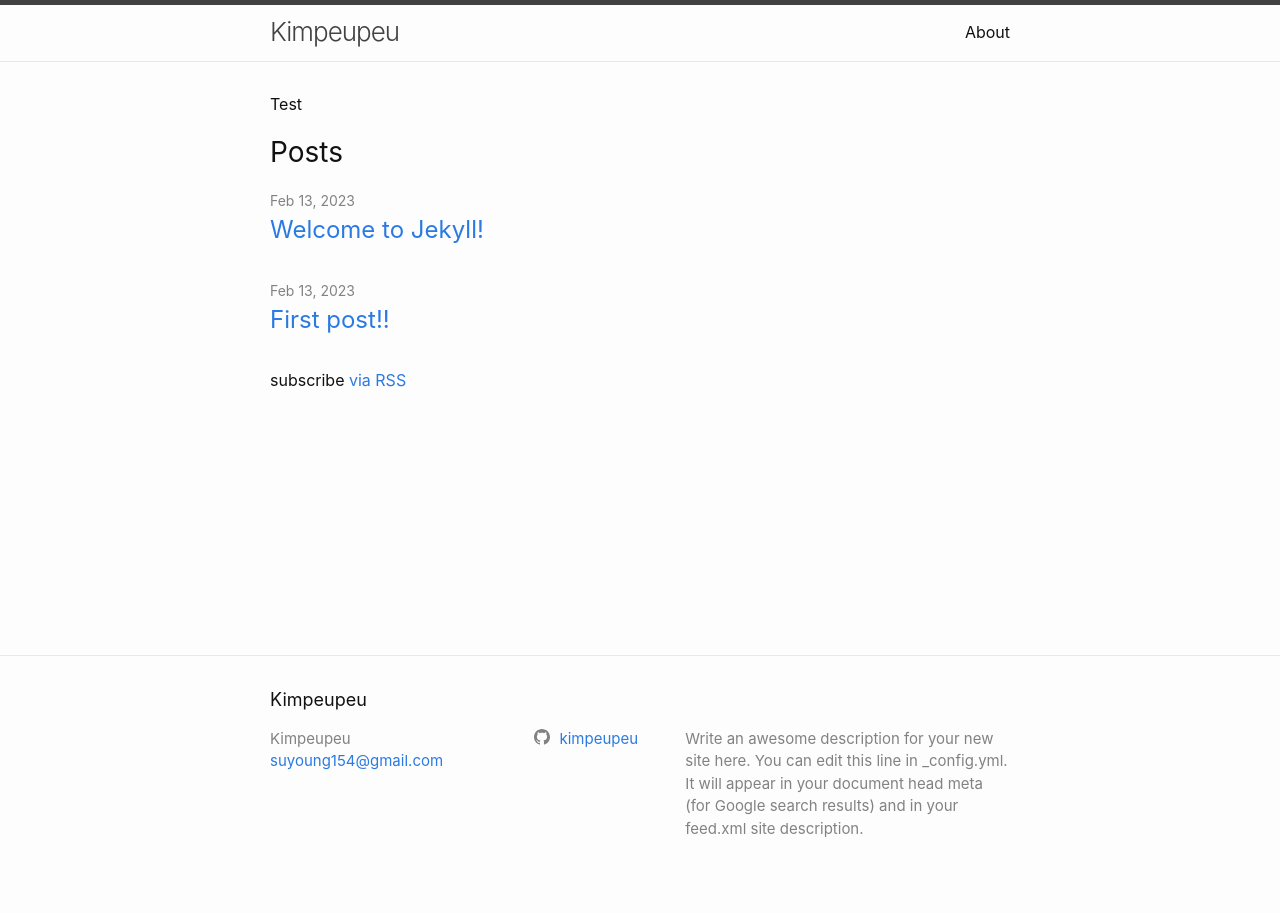
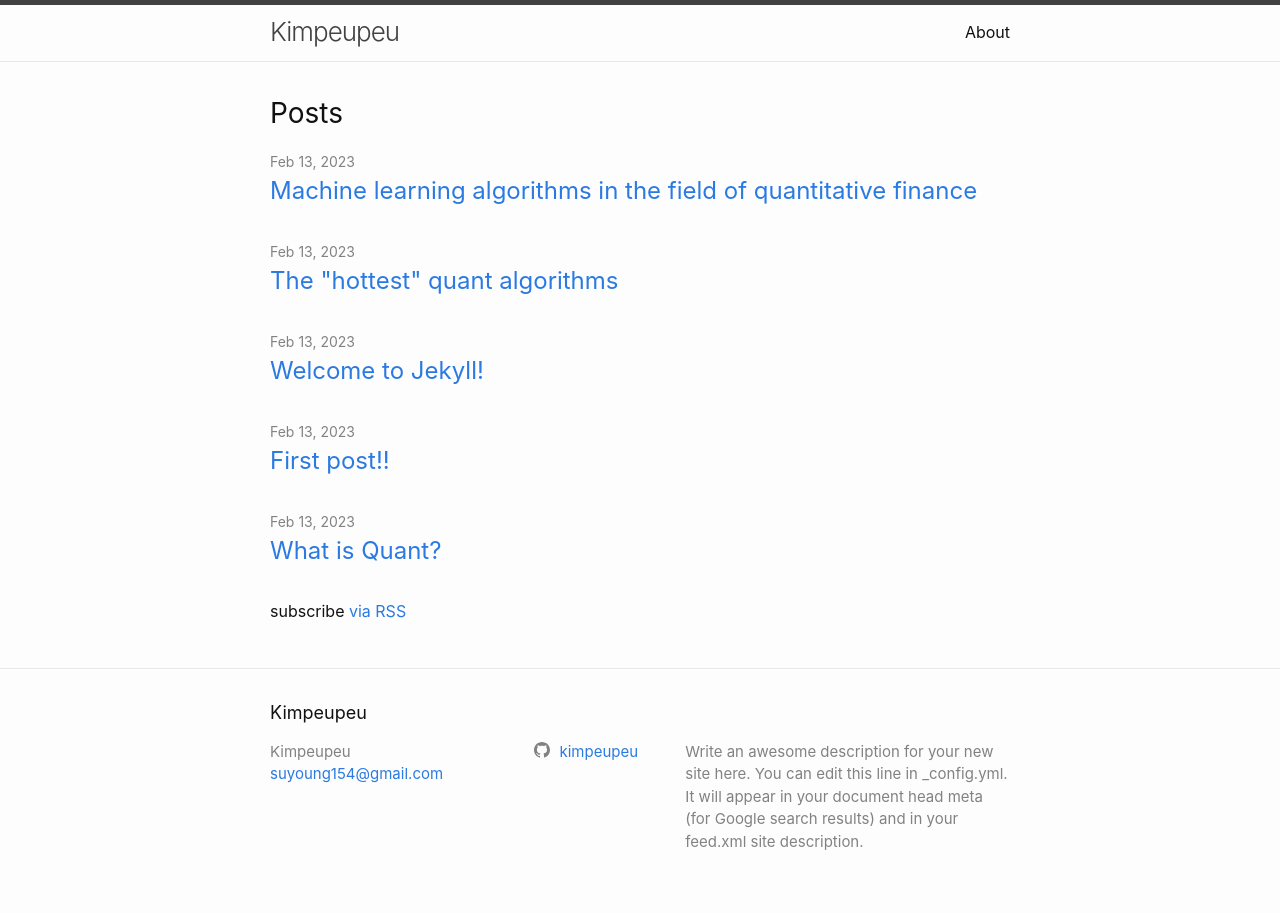
Before and after one commit to kimpeupeu/kimpeupeu.github.io, a Jekyll site: the page built from index.markdown, in a window 1280 px wide. Built offline with Jekyll 4.4.1, drawn with Linux system fonts in a browser that asks for light colours; part of the change alters nothing that is shown.

Commit message:
Added some posts

```diff
--- /dev/null
+++ b/_posts/2023-02-13-hottest-quant-algorithms.markdown
@@ -0,0 +1,16 @@
+---
+layout: post
+title: 'The "hottest" quant algorithms'
+date: 2023-02-13 17:00:00 +0900
+categories: Quant
+---
+
+The "hottest" quant algorithms can vary depending on the current market conditions, the availability of data, and the overall trend in the financial industry. However, some algorithms and techniques that are commonly used in the field of quantitative finance include:
+
+1. Machine learning algorithms: These algorithms are used to analyze large amounts of data and make predictions about future market trends and behavior. Popular machine learning algorithms include decision trees, random forests, neural networks, and support vector machines.
+2. High-frequency trading algorithms: These algorithms use advanced computer systems to execute trades at extremely high speeds, taking advantage of small price discrepancies in financial markets.
+3. Statistical arbitrage algorithms: These algorithms use statistical methods to identify mispricings in the market and execute trades based on the expectation that prices will revert to their fair value.
+4. Portfolio optimization algorithms: These algorithms use mathematical models to optimize the composition of an investment portfolio, taking into account factors such as risk, expected return, and diversification.
+5. Algorithmic trading: This involves the use of computer programs to execute trades based on pre-defined rules and algorithms. Algorithmic trading is widely used in financial markets, especially in high-frequency trading, and can help investors execute trades quickly and efficiently.
+
+It's important to note that the use of algorithms in the financial industry is constantly evolving, and new techniques and algorithms are being developed all the time. The "hottest" algorithm can change rapidly, and it is essential for quants and financial professionals to stay up-to-date with the latest developments in the field.
--- /dev/null
+++ b/_posts/2023-02-13-machine-learning-algorithms-in-the-field-of-quantitative-finance.markdown
@@ -0,0 +1,17 @@
+---
+layout: post
+title: "Machine learning algorithms in the field of quantitative finance"
+date: 2023-02-13 20:00:00 +0900
+categories: Quant
+---
+
+Here are some commonly used machine learning algorithms in the field of quantitative finance:
+
+- Decision trees: Decision trees are a simple yet powerful machine learning algorithm that can be used to model complex relationships between inputs and outputs. They can be used to make predictions about financial markets and help with asset allocation decisions.
+- Random forests: Random forests are an extension of decision trees, using multiple decision trees to improve the accuracy of predictions. They can handle high-dimensional data and are widely used in finance for tasks such as predicting stock prices and credit risk analysis.
+- Neural networks: Neural networks are a type of machine learning algorithm inspired by the structure and function of the human brain. They can be used to model complex relationships between inputs and outputs, and are particularly useful for financial time series prediction tasks.
+- Support vector machines (SVMs): SVMs are a type of machine learning algorithm that can be used to classify data into different categories. They are often used in finance for tasks such as credit risk analysis and fraud detection.
+- K-nearest neighbors (KNN): KNN is a simple and effective machine learning algorithm that can be used for classification and regression tasks. It is often used in finance for tasks such as stock price prediction and credit scoring.
+- Gradient Boosting: Gradient Boosting is an ensemble machine learning algorithm that builds decision trees one after another, improving the model at each iteration. It is often used in finance for tasks such as stock price prediction and portfolio optimization.
+
+These are just a few examples of the many machine learning algorithms that are used in the field of quantitative finance. The choice of algorithm will depend on the specific task and the type of data available. It's important to carefully evaluate the strengths and weaknesses of each algorithm to determine the best approach for a given problem.
--- /dev/null
+++ b/_posts/2023-02-13-what-is-qaunt.markdown
@@ -0,0 +1,12 @@
+---
+layout: post
+title: "What is Quant?"
+date: 2023-02-13 13:00:00 +0900
+categories: Quant
+---
+
+Quant is a term that is commonly used in the field of finance and refers to quantitative finance or quantitative analysis. It refers to a systematic and mathematical approach to making investment decisions, often using statistical models and computer algorithms to analyze financial data and make predictions about future market trends and behavior.
+
+Quantitative finance involves the use of mathematical models and statistical techniques to evaluate financial instruments and portfolios, predict market behavior, and make investment decisions. This approach can help reduce the subjectivity and emotional biases that can impact investment decisions and help investors make more informed and data-driven decisions.
+
+Quantitative analysis can be applied to a wide range of financial instruments and markets, including stocks, bonds, commodities, currencies, and derivatives. It is widely used in investment banking, hedge funds, asset management, and other financial institutions.
--- a/index.markdown
+++ b/index.markdown
@@ -4,5 +4,3 @@
 
 layout: home
 ---
-
-Test
```
